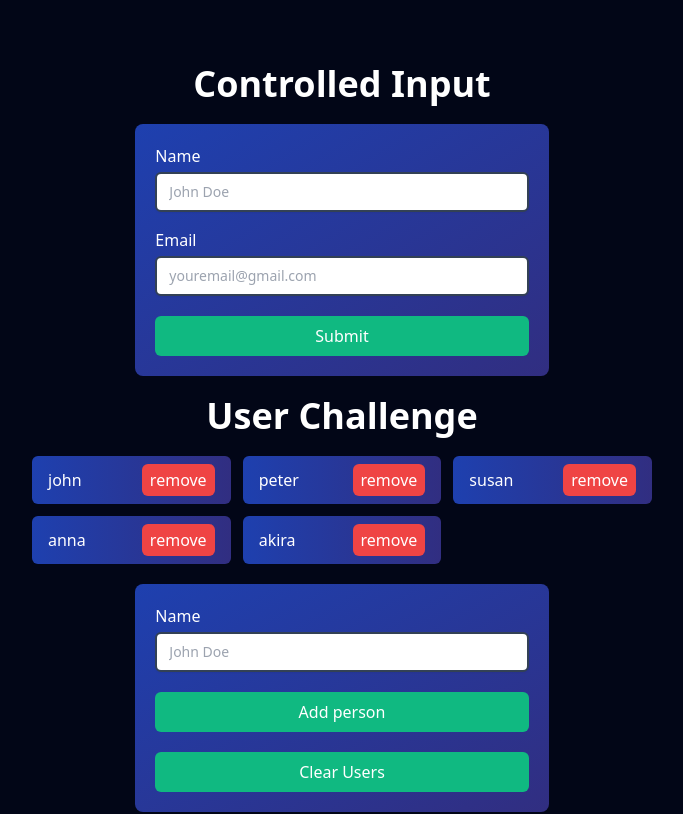
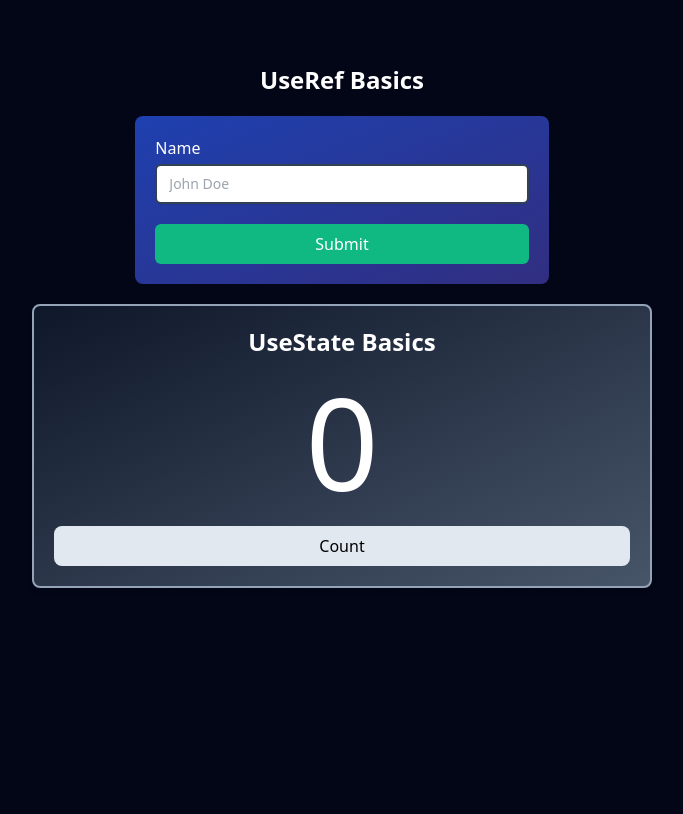
Before and after one commit to danzBraham/learning-react, a React (Vite) app: page / in a window 1280 px wide. Shown: the top 814 px of the page, without its empty margins (298-981 px from the left). Built offline with nearby package versions, Linux system fonts and the light colour scheme.

Commit message:
feat(react-ref): Complete useRef topics

```diff
--- a/src/App.jsx
+++ b/src/App.jsx
@@ -33,22 +33,21 @@
 // import List from "./topics/05-leverage-javascript/List";
 
 // Forms
-import ControlledInput from "./topics/06-forms/01-controlled-inputs";
-import UserChallenge from "./topics/06-forms/02-user-challenge";
-import MultipleInputs from "./topics/06-forms/03-multiple-inputs";
-import OtherInputs from "./topics/06-forms/04-other-inputs";
-import UncontrolledInputs from "./topics/06-forms/05-form-data";
+// import ControlledInput from "./topics/06-forms/01-controlled-inputs";
+// import UserChallenge from "./topics/06-forms/02-user-challenge";
+// import MultipleInputs from "./topics/06-forms/03-multiple-inputs";
+// import OtherInputs from "./topics/06-forms/04-other-inputs";
+// import UncontrolledInputs from "./topics/06-forms/05-form-data";
+
+// useRef
+import UseRefBasics from "./topics/07-useRef/01-useRef-basics";
 
 export default function App() {
   document.documentElement.style.backgroundColor = "#020617";
 
   return (
     <main className="flex flex-col items-center justify-center gap-5 px-5 py-16 text-white">
-      <ControlledInput />
-      <UserChallenge />
-      <MultipleInputs />
-      <OtherInputs />
-      <UncontrolledInputs />
+      <UseRefBasics />
     </main>
   );
 }
--- /dev/null
+++ b/src/topics/07-useRef/01-useRef-basics.jsx
@@ -0,0 +1,68 @@
+import { useState, useEffect, useRef } from "react";
+
+export default function UseRefBasics() {
+  const [count, setCount] = useState(0);
+  const refContainer = useRef(null);
+  const isMounted = useRef(false);
+
+  useEffect(() => {
+    refContainer.current.focus();
+  });
+
+  useEffect(() => {
+    if (!isMounted.current) {
+      isMounted.current = true;
+      return;
+    }
+    console.log("re-render");
+  }, [count]);
+
+  const handleSubmit = (e) => {
+    e.preventDefault();
+    const name = refContainer.current.value;
+    alert(`Hello ${name}`);
+  };
+
+  return (
+    <>
+      <h1 className="text-2xl font-bold">UseRef Basics</h1>
+      <form
+        autoComplete="off"
+        onSubmit={handleSubmit}
+        className="flex w-full flex-col items-center justify-center gap-5 rounded-lg bg-gradient-to-br from-blue-800 to-indigo-900 p-5 md:w-1/2 lg:w-1/3"
+      >
+        <div className="flex w-full flex-col items-center gap-4">
+          <div className="flex w-full flex-col justify-center gap-1">
+            <label htmlFor="name" className="font-medium">
+              Name
+            </label>
+            <input
+              type="text"
+              name="name"
+              id="name"
+              placeholder="John Doe"
+              ref={refContainer}
+              className="rounded-md border-2 border-slate-700 px-3 py-2 text-sm text-black shadow-sm focus:outline-none"
+            />
+          </div>
+        </div>
+        <button
+          type="submit"
+          className="w-full rounded-md bg-emerald-500 px-4 py-2"
+        >
+          Submit
+        </button>
+      </form>
+      <section className="flex w-full flex-col items-center justify-center gap-5 rounded-lg border-2 border-slate-400 bg-gradient-to-br from-slate-900 to-slate-600 p-5 text-white shadow-md lg:w-1/2">
+        <h1 className="text-2xl font-bold">UseState Basics</h1>
+        <h1 className="text-9xl">{count}</h1>
+        <button
+          className="w-full rounded-lg bg-slate-200 px-4 py-2 text-black"
+          onClick={() => setCount(count + 1)}
+        >
+          Count
+        </button>
+      </section>
+    </>
+  );
+}
```
